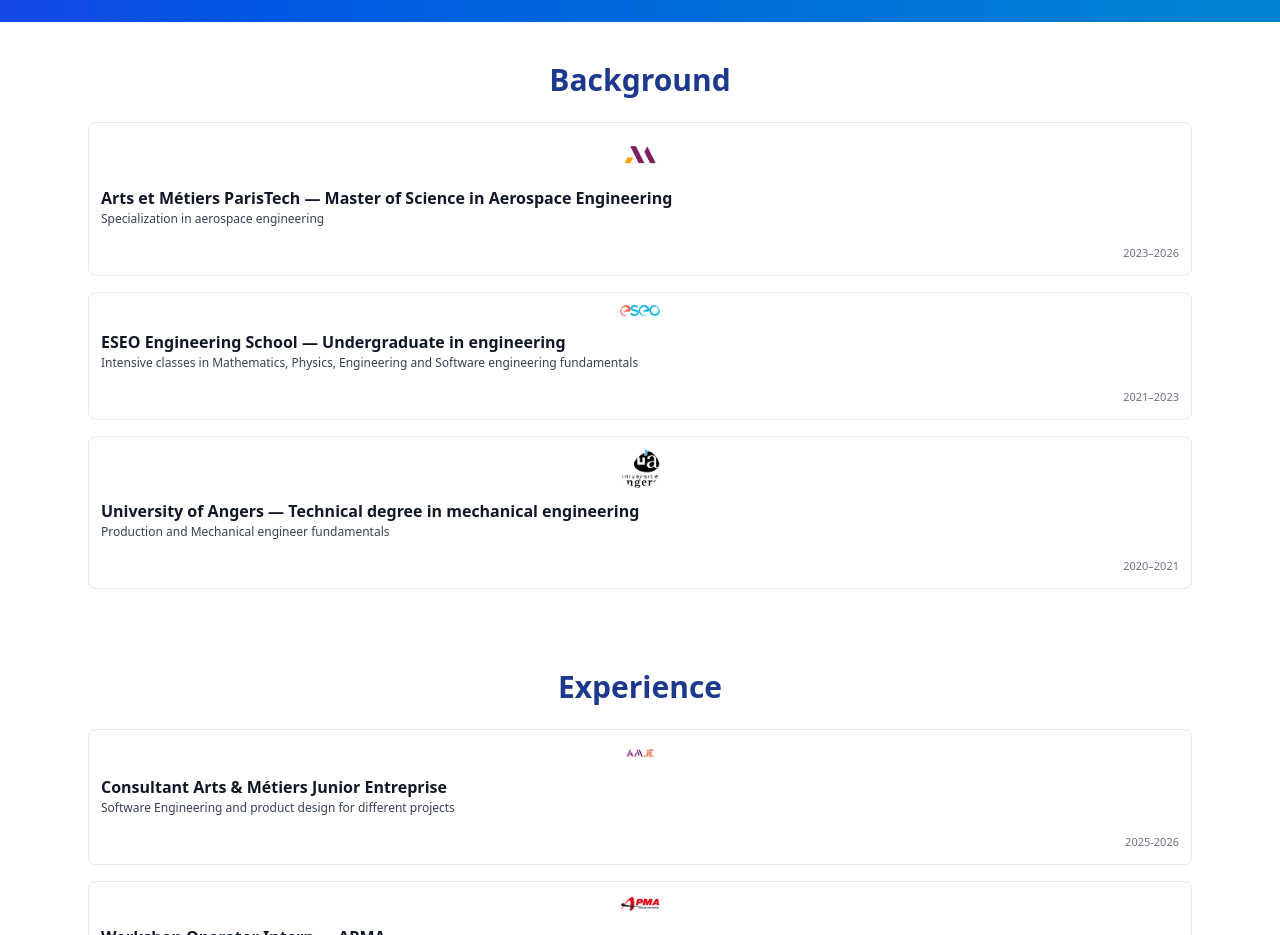
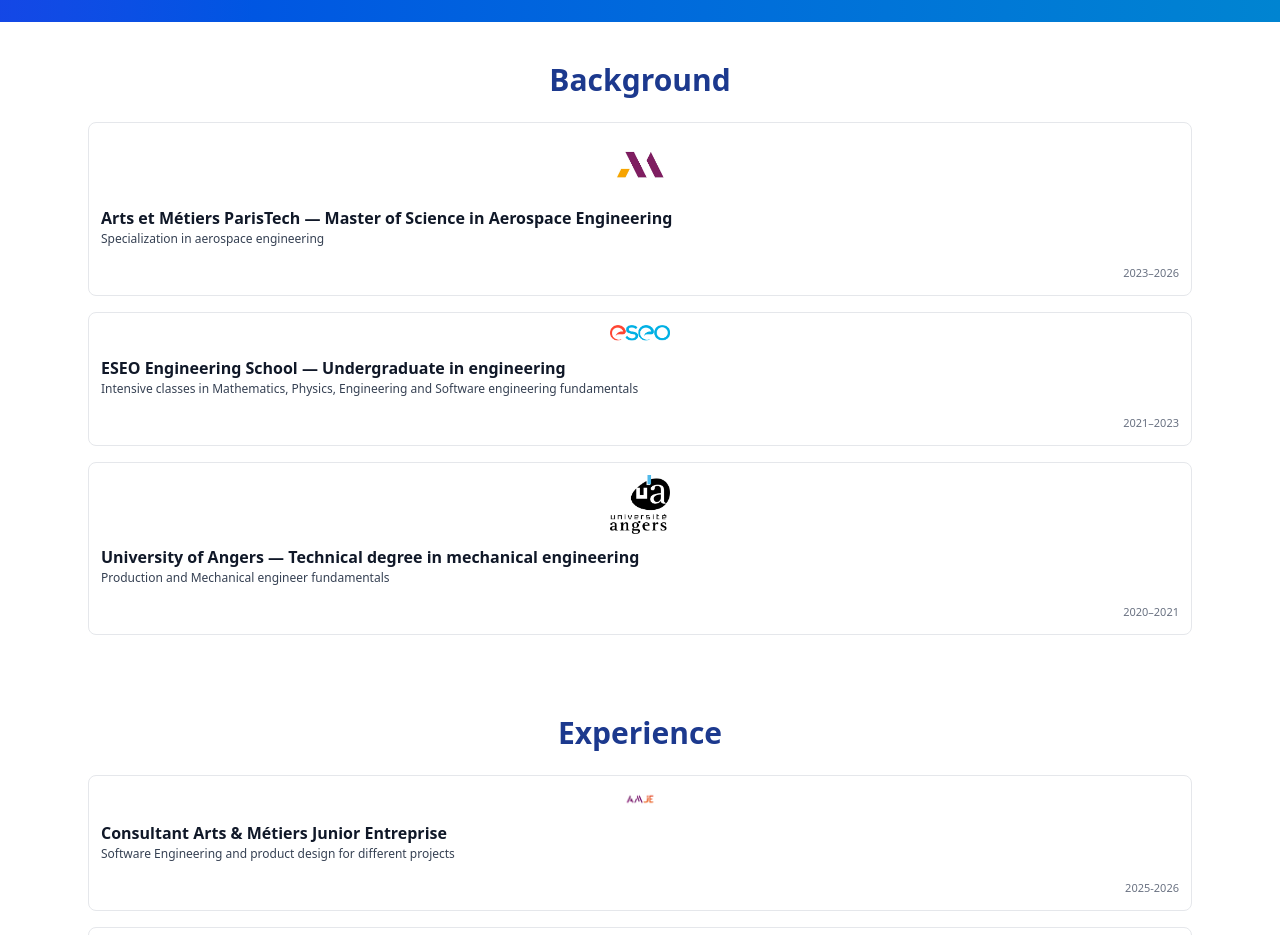
Before and after one commit to alexandreb49/portfolio, a Next.js app: page / in a window 1280 px wide. Shown: the part 784-1719 px from the top of the page. Built offline with nearby package versions, Linux system fonts and the light colour scheme.

Commit message:
fixing bugs

```diff
--- a/src/app/components/main/background.tsx
+++ b/src/app/components/main/background.tsx
@@ -21,9 +21,9 @@
                   <Image
                     src={item.logo}
                     alt={item.alt || 'Logo'}
-                    width={40}
-                    height={40}
-                    className="rounded-full object-contain bg-white"
+                    width={60}
+                    height={60}
+                    className="object-contain bg-white"
                   />
                 ) : (
                   <div className="w-10 h-10 rounded-full bg-gray-100" />
```
